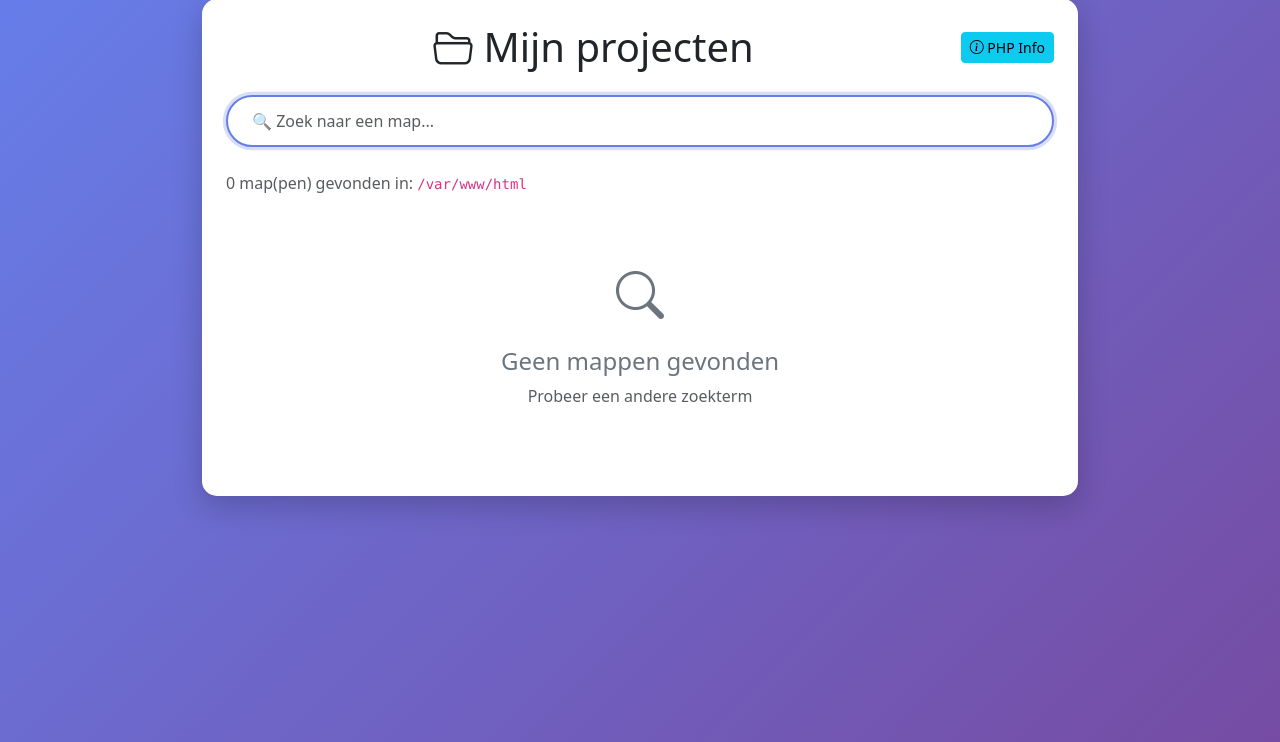
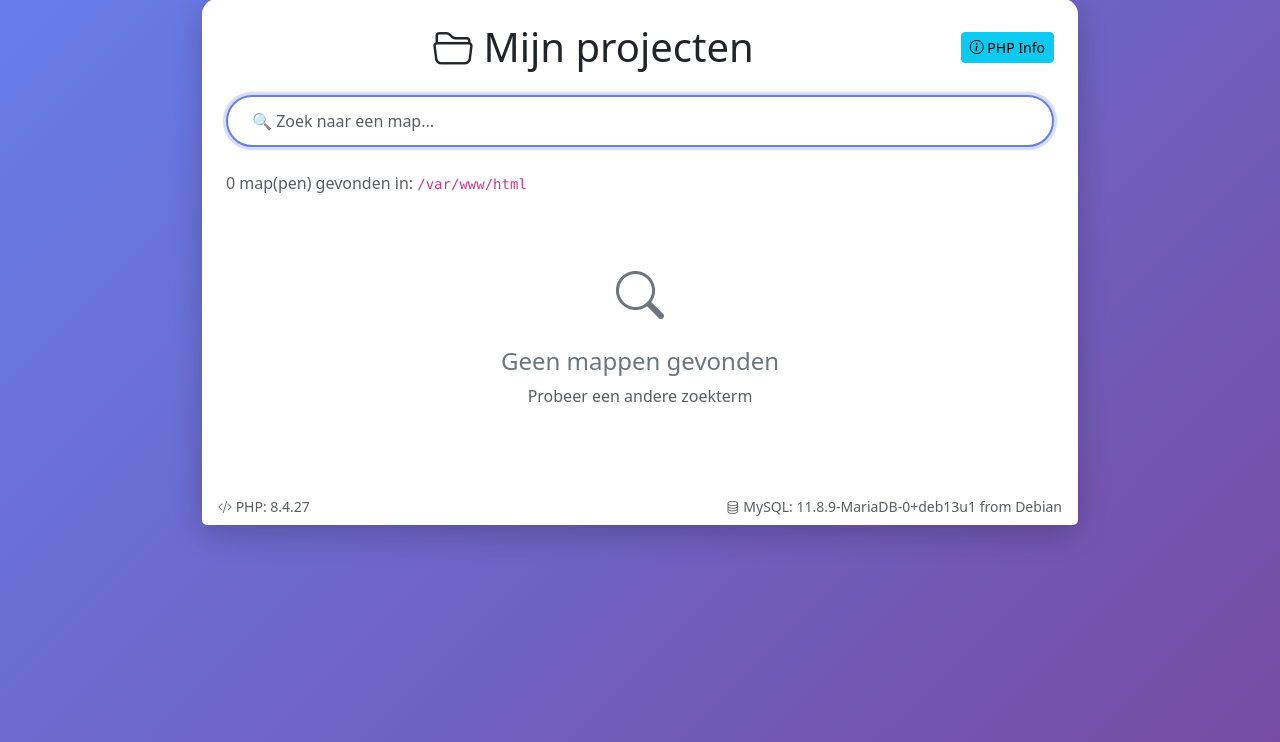
Before and after one commit to daanwilson/wsl-webdevelopment-server, a PHP site: page / in a window 1280 px wide. Shown: the part 33-775 px from the top of the page. Run offline with PHP 8.4, Linux system fonts and the light colour scheme.

Commit message:
Enhance index.php by adding PHP and MySQL version display; update install.sh to handle dynamic placeholder replacement in index.php.

```diff
--- a/index.php
+++ b/index.php
@@ -23,6 +23,37 @@ try {
     // Error handling
     $directories = [];
     $error = "Fout bij het lezen van de directory: " . htmlspecialchars($e->getMessage());
+}
+
+// Versie-informatie voorbereiden
+$phpVersion = PHP_VERSION;
+$mysqlVersionDisplay = 'n.v.t.'; // standaard: niet beschikbaar
+
+// Alleen proberen te verbinden als omgevingsvariabelen zijn gezet
+$mysqlHost = getenv('MYSQL_HOST') ?: 'localhost';
+$mysqlUser = getenv('MYSQL_USER') ?: '$MYSQL_ADMIN_USER';
+$mysqlPass = getenv('MYSQL_PASSWORD') ?: '$MYSQL_ADMIN_PASS';
+$mysqlPort = getenv('MYSQL_PORT') ?: '';
+$mysqlDb   = getenv('MYSQL_DATABASE') ?: '';
+
+if ($mysqlHost !== '' && $mysqlUser !== '') {
+    // Stel een korte timeout in zodat de pagina niet hangt
+    $mysqli = mysqli_init();
+    if ($mysqli) {
+        if ($mysqlPort === '') { $mysqlPort = 3306; }
+        @mysqli_options($mysqli, MYSQLI_OPT_CONNECT_TIMEOUT, 2);
+        // Probeer verbinding (database is optioneel voor VERSION())
+        if (@$mysqli->real_connect($mysqlHost, $mysqlUser, $mysqlPass, $mysqlDb ?: null, (int)$mysqlPort)) {
+            if ($result = @$mysqli->query('SELECT VERSION() AS v')) {
+                if ($row = $result->fetch_assoc()) {
+                    $mysqlVersionDisplay = $row['v'];
+                }
+                $result->free();
+            }
+            $mysqli->close();
+        }
+        // Bij fouten laten we de standaard 'n.v.t.' staan zonder waarschuwingen te tonen
+    }
 }
 ?>
 <!DOCTYPE html>
@@ -119,6 +150,12 @@ try {
                     <i class="bi bi-search" style="font-size: 3rem;"></i>
                     <h4 class="mt-3">Geen mappen gevonden</h4>
                     <p class="text-muted">Probeer een andere zoekterm</p>
+                </div>
+            </div>
+            <div class="card-footer bg-white border-0 pt-0">
+                <div class="d-flex justify-content-between small text-muted">
+                    <span><i class="bi bi-code-slash"></i> PHP: <?php echo htmlspecialchars($phpVersion); ?></span>
+                    <span><i class="bi bi-database"></i> MySQL: <?php echo htmlspecialchars($mysqlVersionDisplay); ?></span>
                 </div>
             </div>
         </div>
```
Also changed, not shown: 1 other file.
